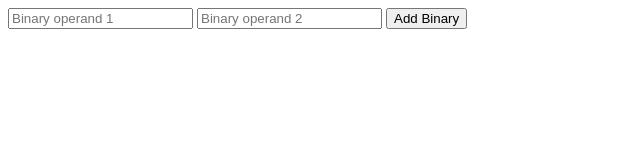
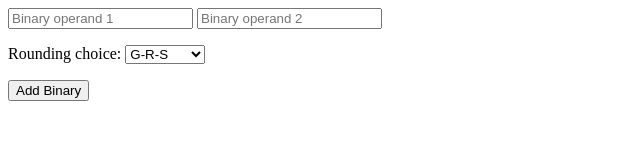
Before and after one commit to Chiwithy/CSARCH2-PROJ2, a plain HTML site: page index.html in a window 1280 px wide. Shown: the whole page, without its empty margins (0-640 px from the left). Drawn offline with Linux system fonts and the light colour scheme.

Commit message:
added rounding option dropdown

```diff
--- a/index.html
+++ b/index.html
@@ -6,6 +6,13 @@
     <body>
         <input type="text" placeholder="Binary operand 1" id="binaryOp1">
         <input type="text" placeholder="Binary operand 2" id="binaryOp2">
+        <p>
+            Rounding choice:
+            <select id="roundChoice">
+                <option value="grs">G-R-S</option>
+                <option value="rounding">Rounding</option>
+            </select>
+        </p>
         <button onclick="">Add Binary</button>
     </body>
 
```
